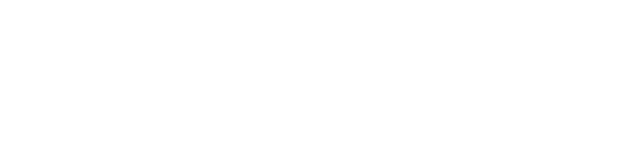
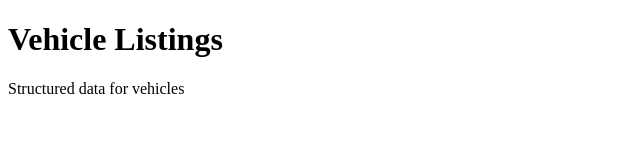
Before and after one commit to jpdelgad0/vehicle-json, a plain HTML site: page index.html in a window 1280 px wide. Shown: the whole page, without its empty margins (0-640 px from the left). Drawn offline with Linux system fonts and the light colour scheme.

Commit message:
Update index.html

```diff
--- a/index.html
+++ b/index.html
@@ -1,7 +1,8 @@
 <!DOCTYPE html>
-<html>
+<html lang="en">
 <head>
-  <title></title>
+  <meta charset="UTF-8">
+  <title>Vehicle Listings</title>
   <script type="application/ld+json">
   {
     "@context": "https://schema.org",
@@ -49,4 +50,8 @@
   }
 </script>
 </head>
+<body>
+  <h1>Vehicle Listings</h1>
+  <p>Structured data for vehicles</p>
+</body>
 </html>
```
